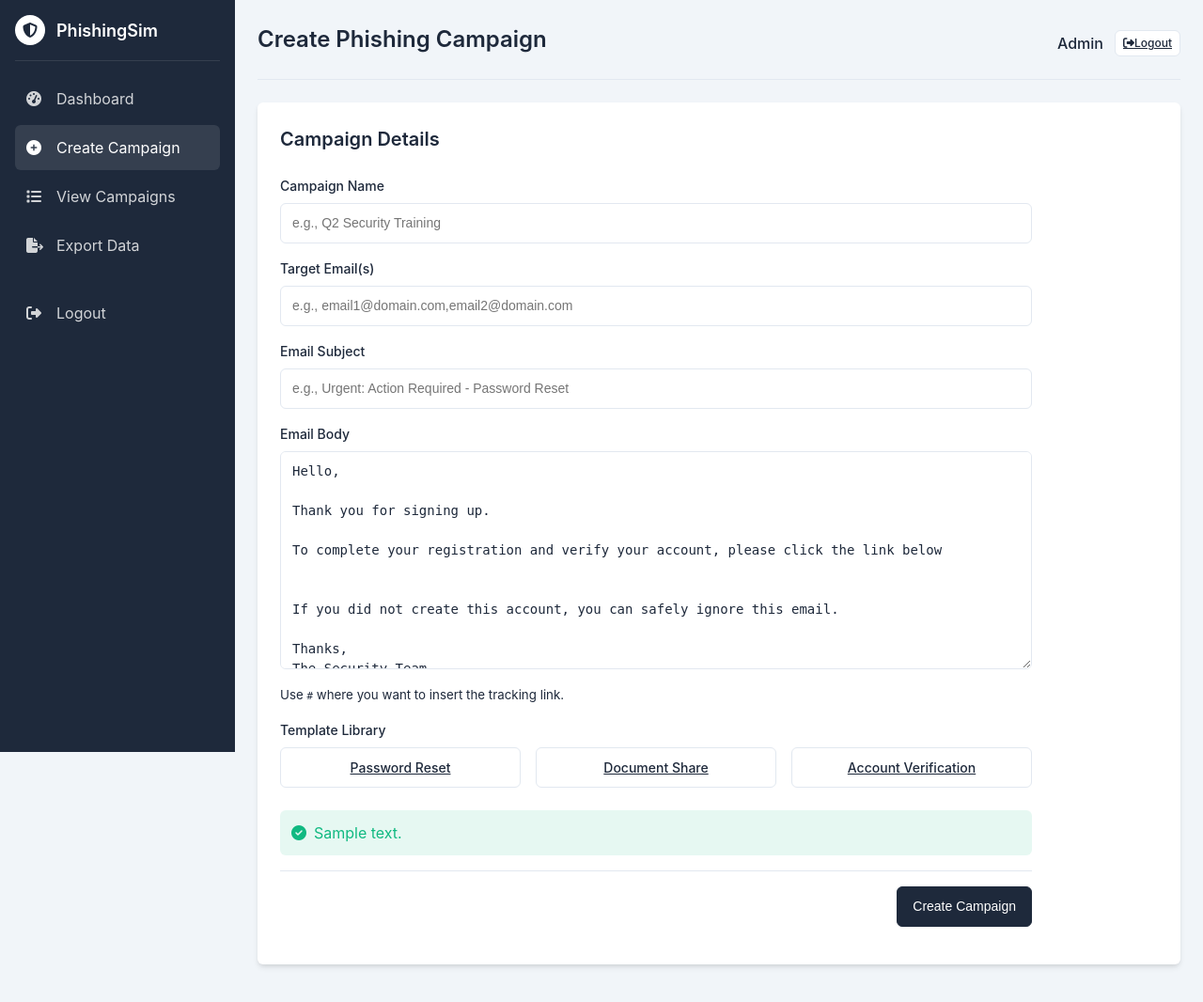
After one commit to HarnoorSingh071206/PhishingSim, a Flask app: template templates/acc_verify.html in a window 1280 px wide. The commit adds this page. Shown: the whole page at 94% size. Run offline with Flask 3, Linux system fonts and the light colour scheme; the template is opened without the code that fills it: most values are stand-ins (such as "Sample title", 1, 10 or a date in 2020).

Commit message:
Added Templates

```diff
--- a/routes/campaigns.py
+++ b/routes/campaigns.py
@@ -1,4 +1,4 @@
-from flask import Blueprint, request, jsonify
+from flask import Blueprint, request, jsonify, session, redirect, url_for, render_template
 from models import Campaign,db
 from services.email_service import send_phishing_email
 
--- /dev/null
+++ b/templates/acc_verify.html
@@ -0,0 +1,238 @@
+<!DOCTYPE html>
+<html lang="en">
+<head>
+    <meta charset="UTF-8">
+    <meta name="viewport" content="width=device-width, initial-scale=1.0">
+    <title>Create Campaign | PhishingSim Admin</title>
+    <link rel="stylesheet" href="{{ url_for('static', filename='styles.css') }}">
+    <link rel="stylesheet" href="https://cdnjs.cloudflare.com/ajax/libs/font-awesome/6.4.0/css/all.min.css">
+    <script>async function sendCampaign(event) {
+    event.preventDefault();
+
+    const name = document.getElementById("campaign-name").value;
+    const target_emails = document.getElementById("target-emails").value.trim();
+    const subject = document.getElementById("email-subject").value;
+    const bodyText = document.getElementById("email-body").value;
+
+    // Split emails into an array and remove any empty strings
+    const emailList = target_emails.split(',').map(email => email.trim()).filter(email => email !== "");
+
+    if (emailList.length === 0) {
+        alert("Please provide at least one valid email.");
+        return;
+    }
+
+    const baseUrl = window.location.hostname === "localhost" || window.location.hostname === "127.0.0.1"
+  ? "http://127.0.0.1:5000"
+  : "https://production-server.com";
+    let successCount = 0;
+    let errorCount = 0;
+
+    // Step 1: Loop through each email
+    for (let target_email of emailList) {
+        try {
+            // Create the campaign for each email
+            const res = await fetch(`${baseUrl}/campaigns`, {
+                method: "POST",
+                headers: { "Content-Type": "application/json" },
+                body: JSON.stringify({ name, target_email, subject, body: bodyText })
+            });
+
+            const result = await res.json();
+            const campaignId = result.campaign_id;
+
+            if (!campaignId) {
+                console.error(`Failed to create campaign for ${target_email}`);
+                errorCount++;
+                continue;  // Skip to the next email
+            }
+
+            console.log(`Campaign created for ${target_email}. Campaign ID: ${campaignId}`);
+
+            // Step 2: Build the final body with phishing content (tracking pixel, click link, etc.)
+            const trackingPixel = `<img src="${baseUrl}/track/open/${campaignId}" width="1" height="1" style="display:none;" alt="tracker">`;
+            const clickLink = `<a href="${baseUrl}/track/click/${campaignId}">Verification-link</a>`;
+            const loginPage = `<a href="${baseUrl}/fake_login/${campaignId}">Sign-In</a>`;
+            const finalBody = `${bodyText}<br><br>${trackingPixel}<br>${clickLink}<br>${loginPage}`;
+
+            // Step 3: Send the email with phishing content to the target email
+            const sendRes = await fetch(`${baseUrl}/send_email/${campaignId}`, {
+                method: "POST",
+                headers: { "Content-Type": "application/json" },
+                body: JSON.stringify({ body: finalBody })
+            });
+
+            const sendResult = await sendRes.json();
+            if (sendResult.success) {
+                console.log(`Email sent to: ${target_email}`);
+                successCount++;
+            } else {
+                console.error(`Failed to send email to: ${target_email}`);
+                errorCount++;
+            }
+
+        } catch (error) {
+            console.error(`Error processing email for ${target_email}: ${error}`);
+            errorCount++;
+        }
+    }
+
+    // Step 4: Provide feedback
+    if (successCount > 0) {
+        alert(`Successfully sent emails to ${successCount} out of ${emailList.length}.`);
+    }
+    if (errorCount > 0) {
+        alert(`Failed to send emails to ${errorCount} out of ${emailList.length}.`);
+    }
+}
+
+    </script>
+</head>
+<body>
+    <div class="dashboard">
+        <!-- Sidebar -->
+        <div class="sidebar">
+            <div class="sidebar-header">
+                <div class="sidebar-logo">
+                    <i class="fas fa-shield-alt"></i>
+                </div>
+                <div class="sidebar-title">PhishingSim</div>
+            </div>
+
+            <nav class="sidebar-nav">
+                <div class="nav-item">
+                    <a href="/dashboard" class="nav-link">
+                        <i class="fas fa-tachometer-alt"></i>
+                        <span>Dashboard</span>
+                    </a>
+                </div>
+                <div class="nav-item">
+                    <a href="/create" class="nav-link active">
+                        <i class="fas fa-plus-circle"></i>
+                        <span>Create Campaign</span>
+                    </a>
+                </div>
+                <div class="nav-item">
+                    <a href="/admin/campaigns/view" class="nav-link">
+                        <i class="fas fa-list"></i>
+                        <span>View Campaigns</span>
+                    </a>
+                </div>
+                <div class="nav-item">
+                    <a href="/admin/export" class="nav-link">
+                        <i class="fas fa-file-export"></i>
+                        <span>Export Data</span>
+                    </a>
+                </div>
+                <div class="nav-item mt-4">
+                    <a href="/admin/logout" class="nav-link">
+                        <i class="fas fa-sign-out-alt"></i>
+                        <span>Logout</span>
+                    </a>
+                </div>
+            </nav>
+        </div>
+
+        <!-- Main Content -->
+        <div class="main-content">
+            <div class="top-bar">
+                <h1 class="page-title">Create Phishing Campaign</h1>
+                <div class="user-menu">
+                    <span class="user-name">Admin</span>
+                    <a href="/admin/logout" class="btn btn-sm btn-secondary">
+                        <i class="fas fa-sign-out-alt"></i> Logout
+                    </a>
+                </div>
+            </div>
+
+            <div class="card">
+                <div class="card-header">
+                    <h2 class="card-title">Campaign Details</h2>
+                </div>
+                <div class="card-body">
+                    <form onsubmit="sendCampaign(event)" class="campaign-form">
+                        <div class="form-group">
+                            <label for="campaign-name">Campaign Name</label>
+                            <input type="text" id="campaign-name" name="name" placeholder="e.g., Q2 Security Training" required>
+                        </div>
+
+                        <div class="form-group">
+                            <label for="target-emails">Target Email(s)</label>
+                            <input type="text" id="target-emails" name="target_emails" placeholder="e.g., email1@domain.com,email2@domain.com" required>
+                        </div>
+
+                        <div class="form-group">
+                            <label for="email-subject">Email Subject</label>
+                            <input type="text" id="email-subject" name="subject" placeholder="e.g., Urgent: Action Required - Password Reset" required>
+                        </div>
+
+                        <div class="form-group">
+                            <label for="email-body">Email Body</label>
+                            <textarea id="email-body" name="body" rows="10" placeholder="Enter the email content here..." required>Hello,
+
+Thank you for signing up.
+
+To complete your registration and verify your account, please click the link below
+
+
+If you did not create this account, you can safely ignore this email.
+
+Thanks,
+The Security Team
+</textarea>
+                            <p class="mt-2 text-secondary">
+                                <small>Use <code>{{tracking_link}}</code> where you want to insert the tracking link.</small>
+                            </p>
+                        </div>
+
+                        <div class="form-group">
+                            <label>Template Library</label>
+                            <div class="row">
+                                <div class="col">
+                                    <a href="/create?template=password-reset" class="btn btn-secondary btn-block mb-2">
+                                        Password Reset
+                                    </a>
+                                </div>
+                                <div class="col">
+                                    <a href="/create?template=document-share" class="btn btn-secondary btn-block mb-2">
+                                        Document Share
+                                    </a>
+                                </div>
+                                <div class="col">
+                                    <a href="/create?template=account-verification" class="btn btn-secondary btn-block mb-2">
+                                        Account Verification
+                                    </a>
+                                </div>
+                            </div>
+                        </div>
+
+                        {% if success_message %}
+                        <div class="mb-3">
+                            <div class="alert-success">
+                                <i class="fas fa-check-circle"></i>
+                                {{ success_message }}
+                            </div>
+                        </div>
+                        {% endif %}
+
+                        {% if error_message %}
+                        <div class="mb-3">
+                            <div class="alert-danger">
+                                <i class="fas fa-exclamation-circle"></i>
+                                {{ error_message }}
+                            </div>
+                        </div>
+                        {% endif %}
+
+                        <div class="card-footer">
+                            <button type="submit" class="btn btn-primary">
+                                Create Campaign
+                            </button>
+                        </div>
+                    </form>
+                </div>
+            </div>
+        </div>
+    </div>
+</body>
+</html>
--- a/templates/link_click.html
+++ b/templates/link_click.html
@@ -2,7 +2,7 @@
 <html lang="en">
 <head>
   <meta charset="UTF-8">
-  <title>Styled Image Page</title>
+  <title>Link Click Alert</title>
   <style>
     body {
       font-family: Arial, sans-serif;
--- a/templates/login.html
+++ b/templates/login.html
@@ -3,7 +3,7 @@
 <head>
     <meta charset="UTF-8">
     <meta name="viewport" content="width=device-width, initial-scale=1.0">
-    <title>Information Stolen</title>
+    <title>Fake Login Alert</title>
     <style>
         body {
             background-color: black;
```
Also changed, not shown: routes/admin.py (+13 -2 lines), templates/doc_share.html (added, +231 -0 lines), templates/pass_reset.html (added, +231 -0 lines).
